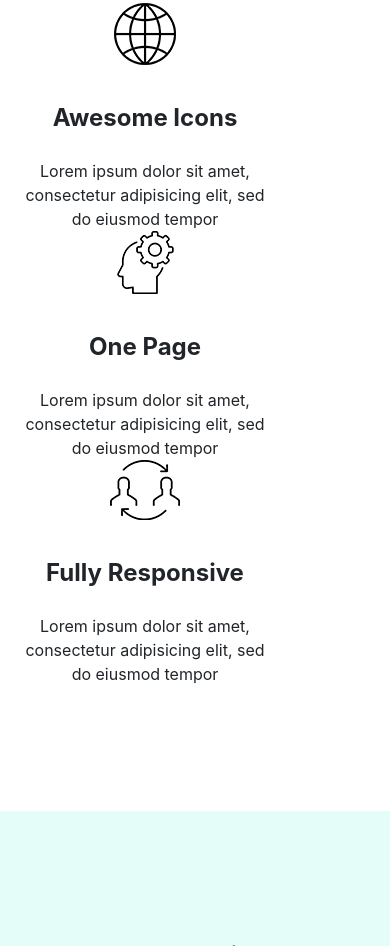
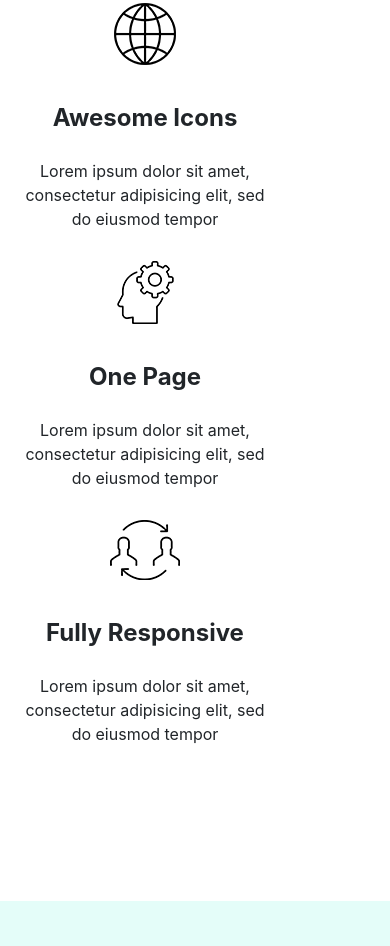
Before and after one commit to ScionRs/UniversalTemplate, a website: page src/index.html in a window 390 px wide. Shown: the part 1518-2464 px from the top of the page. Drawn offline with Linux system fonts and the light colour scheme.

Commit message:
Fixed margin in about-section

```diff
--- a/src/sass/blocks/_media.scss
+++ b/src/sass/blocks/_media.scss
@@ -174,6 +174,9 @@
     &__items{
       flex-direction: column;
     }
+    &__item{
+      margin-bottom: 30px;
+    }
   }
   .works{
     &__tabs{
```
Also changed, not shown: dist/css/style.min.css, src/css/style.min.css.
